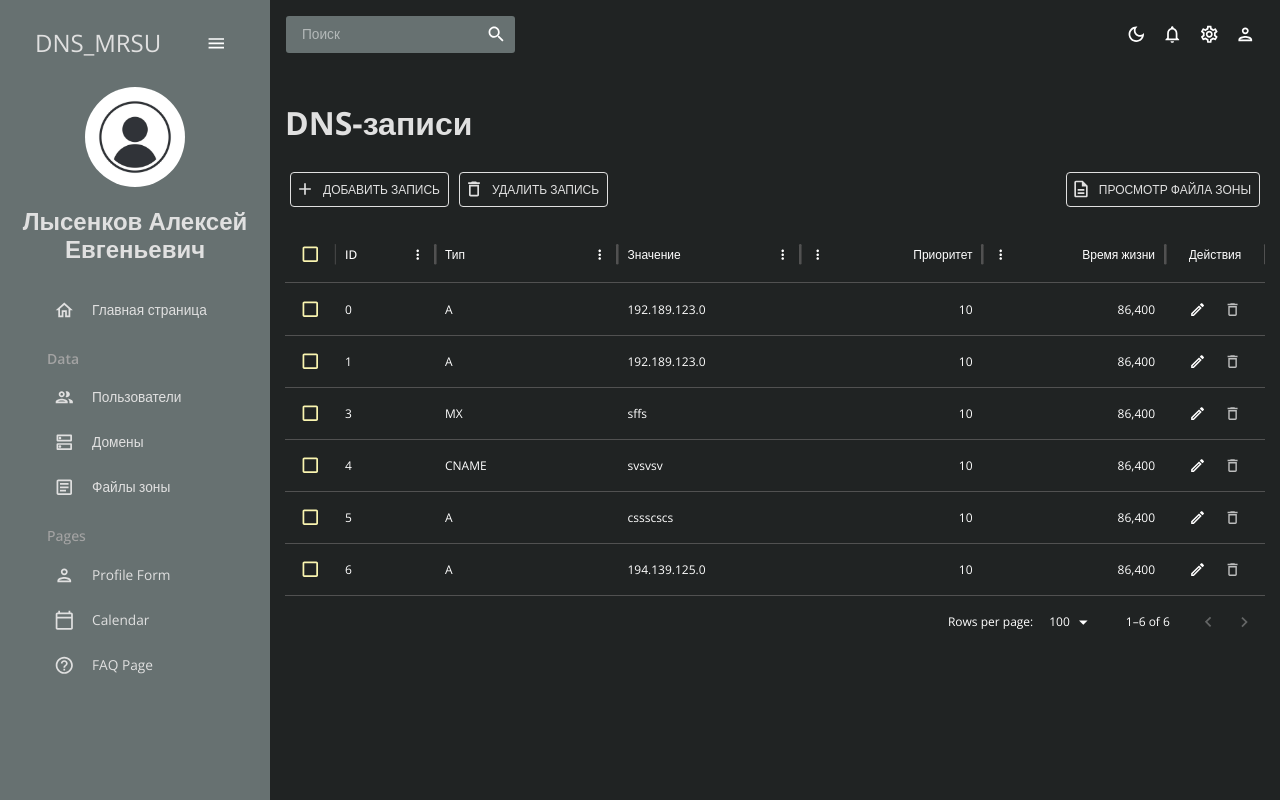
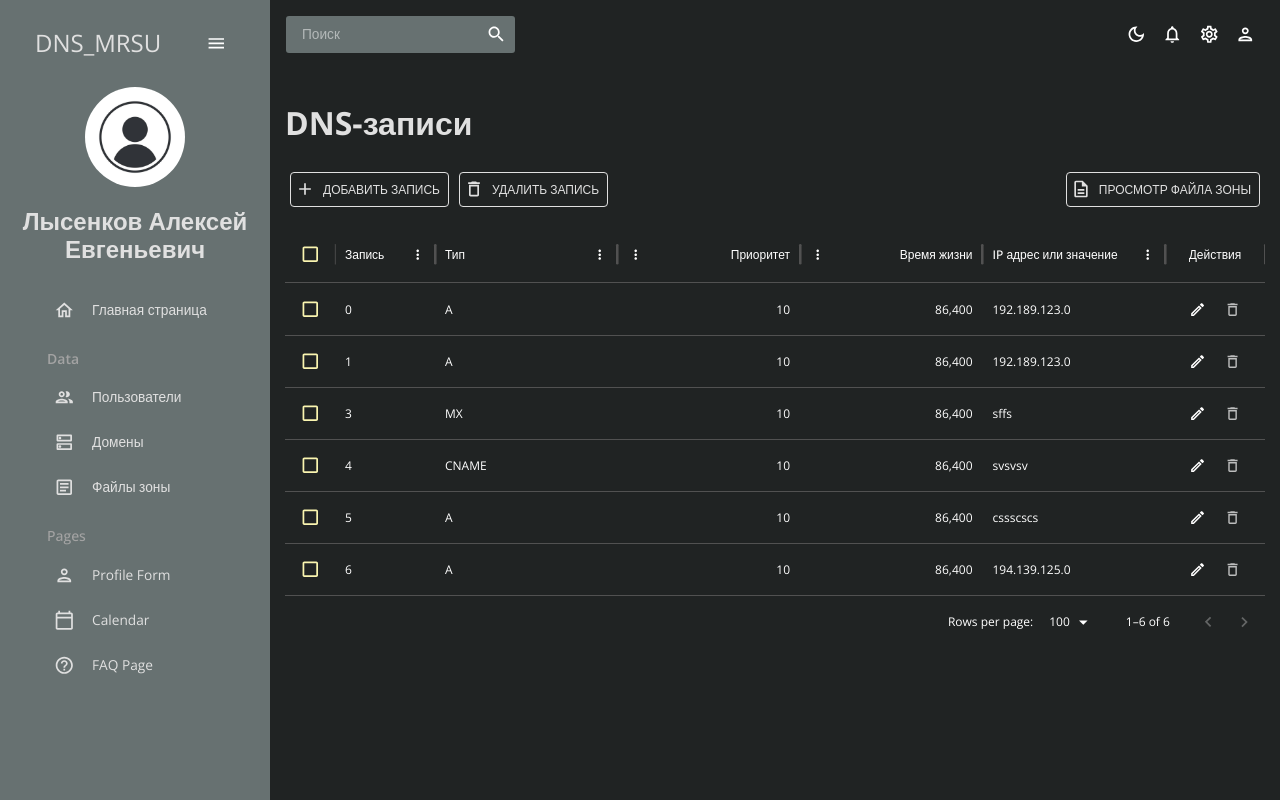
Before and after one commit to elizaveta-rybina/MRSU_DNS, a React (Create React App) app in the folder src/frontend/: page /records/1 in a window 1280 px wide. Built offline with nearby package versions, Linux system fonts and the light colour scheme.

Commit message:
add some cringe

```diff
--- a/src/frontend/package.json
+++ b/src/frontend/package.json
@@ -19,6 +19,7 @@
     "formik": "^2.4.6",
     "react": "^18.3.0",
     "react-dom": "^18.3.0",
+    "react-input-mask": "^2.0.4",
     "react-pro-sidebar": "^0.7.1",
     "react-redux": "^9.1.2",
     "react-router-dom": "^6.23.1",
--- a/src/frontend/src/scenes/records/index.jsx
+++ b/src/frontend/src/scenes/records/index.jsx
@@ -5,6 +5,7 @@ import { DataGrid, GridActionsCellItem, GridRowModes } from "@mui/x-data-grid";
 import { createSelector } from "@reduxjs/toolkit";
 import * as React from "react";
 import { useCallback, useState } from "react";
+import InputMask from "react-input-mask";
 import { useDispatch, useSelector } from "react-redux";
 import { useLocation, useParams } from "react-router-dom";
 import SaveCancelButtons from "../../components/Buttons/SaveCancelButtons";
@@ -14,6 +15,7 @@ import BasicModal from "../../components/Modal/Modal";
 import { deleteRecordsSuccess } from "../../redux/slices/RecordSlice";
 import { tokens } from "../../theme";
 import useHelpers from "../../utils/helpers";
+
 // EditToolbar component
 const EditToolbar = React.memo(function EditToolbar({
   setRows,
@@ -24,8 +26,6 @@ const EditToolbar = React.memo(function EditToolbar({
   const dispatch = useDispatch();
   const location = useLocation();
   const { domainName } = location.state || {};
-
-  console.log("рендеринг компонента EditToolbar");
 
   const handleClick = useCallback(() => {
     const maxId = rows.reduce((max, row) => (row.id > max ? row.id : max), 0);
@@ -107,15 +107,13 @@ const Record = () => {
   const theme = useTheme();
   const colors = tokens(theme.palette.mode);
 
-  console.log("рендеринг компонента Record");
-
   React.useEffect(() => {
     setRows(records);
   }, [records]);
 
   const columns = React.useMemo(
     () => [
-      { field: "id", headerName: "ID" },
+      { field: "id", headerName: "Запись" },
       {
         field: "type",
         headerName: "Тип",
@@ -123,14 +121,6 @@ const Record = () => {
         flex: 1,
         editable: true,
         valueOptions: ["A", "MX", "CNAME", "SRV", "TXT"],
-      },
-      {
-        field: "value",
-        headerName: "Значение",
-        flex: 1,
-        type: "string",
-        editable: true,
-        cellClassName: "name-column--cell",
       },
       {
         field: "priority",
@@ -145,6 +135,24 @@ const Record = () => {
         type: "number",
         flex: 1,
         editable: true,
+      },
+      {
+        field: "value",
+        headerName: "IP адрес или значение",
+        flex: 1,
+        type: "string",
+        editable: true,
+        cellClassName: "name-column--cell",
+        renderEditCell: (params) => {
+          if (params.row.type === "A") {
+            return (
+              <InputMask
+                mask="128.128.128.128"
+                value={params.row.value}
+              ></InputMask>
+            );
+          }
+        },
       },
       {
         field: "actions",
```
Also changed, not shown: src/frontend/src/utils/IPvalidator.js (added, +18 -0 lines), 1 other file (tests, documents, lock files or other folders).
